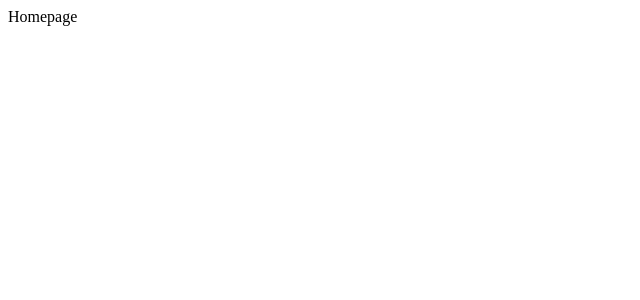
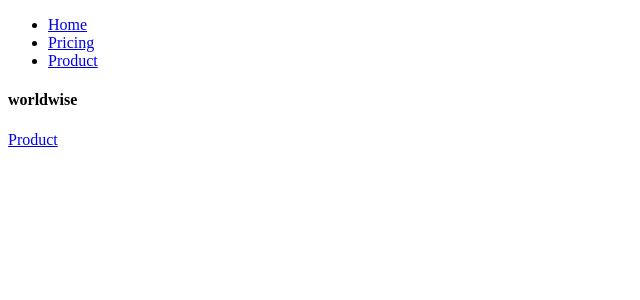
Before and after one commit to swasty-jay/worldwise, a React (Vite) app: page / in a window 1280 px wide. Shown: the top 300 px of the page, without its empty margins (0-640 px from the left). Built offline with nearby package versions, Linux system fonts and the light colour scheme.

Commit message:
created router for navigation

```diff
--- a/src/App.jsx
+++ b/src/App.jsx
@@ -1,8 +1,8 @@
-import React from "react";
 import { BrowserRouter, Route, Routes } from "react-router-dom";
 import Homepage from "./pages/Homepage";
 import Pricing from "./pages/Pricing";
 import Product from "./pages/Product";
+import PageNotFound from "./pages/PageNotFound";
 
 const App = () => {
   return (
@@ -11,6 +11,7 @@
         <Route path="/" element={<Homepage />} />
         <Route path="/Product" element={<Product />} />
         <Route path="/pricing" element={<Pricing />} />
+        <Route path="*" element={<PageNotFound />} />
       </Routes>
     </BrowserRouter>
   );
--- /dev/null
+++ b/src/components/NavPage.jsx
@@ -0,0 +1,24 @@
+import { NavLink } from "react-router-dom";
+
+const NavPage = () => {
+  return (
+    <nav>
+      <ul>
+        <li>
+          <NavLink to="/">Home</NavLink>
+        </li>
+        <li>
+          <NavLink to="/pricing">Pricing</NavLink>
+        </li>
+        <li>
+          <NavLink to="/product">Product</NavLink>
+        </li>
+        {/* <li>
+          <NavLink to="/">Home</NavLink>
+        </li> */}
+      </ul>
+    </nav>
+  );
+};
+
+export default NavPage;
--- a/src/pages/Homepage.jsx
+++ b/src/pages/Homepage.jsx
@@ -1,7 +1,16 @@
-import React from "react";
+import { Link } from "react-router-dom";
+import NavPage from "../components/NavPage";
 
 const Homepage = () => {
-  return <div>Homepage</div>;
+  return (
+    <div>
+      <NavPage />
+
+      <h4>worldwise</h4>
+
+      <Link to="/product">Product</Link>
+    </div>
+  );
 };
 
 export default Homepage;
--- /dev/null
+++ b/src/pages/PageNotFound.jsx
@@ -0,0 +1,5 @@
+const PageNotFound = () => {
+  return <div>Not Found</div>;
+};
+
+export default PageNotFound;
--- a/src/pages/Pricing.jsx
+++ b/src/pages/Pricing.jsx
@@ -1,7 +1,12 @@
-import React from "react";
+import NavPage from "../components/NavPage";
 
 const Pricing = () => {
-  return <div>Pricing</div>;
+  return (
+    <div>
+      <NavPage />
+      Pricing
+    </div>
+  );
 };
 
 export default Pricing;
--- a/src/pages/product.jsx
+++ b/src/pages/product.jsx
@@ -1,7 +1,12 @@
-import React from "react";
+import NavPage from "../components/NavPage";
 
 const Product = () => {
-  return <div>product</div>;
+  return (
+    <div>
+      <NavPage />
+      product
+    </div>
+  );
 };
 
 export default Product;
```
